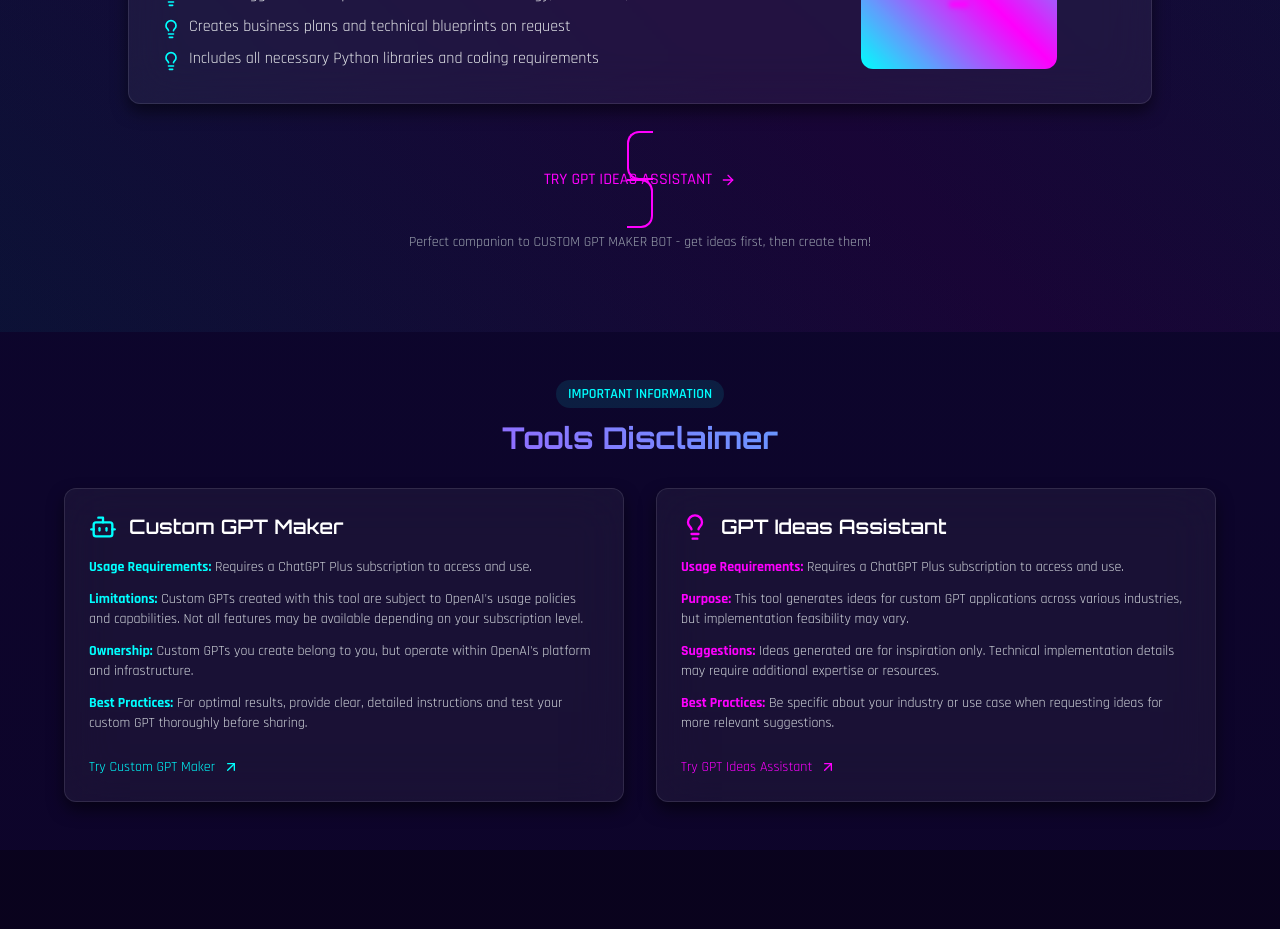
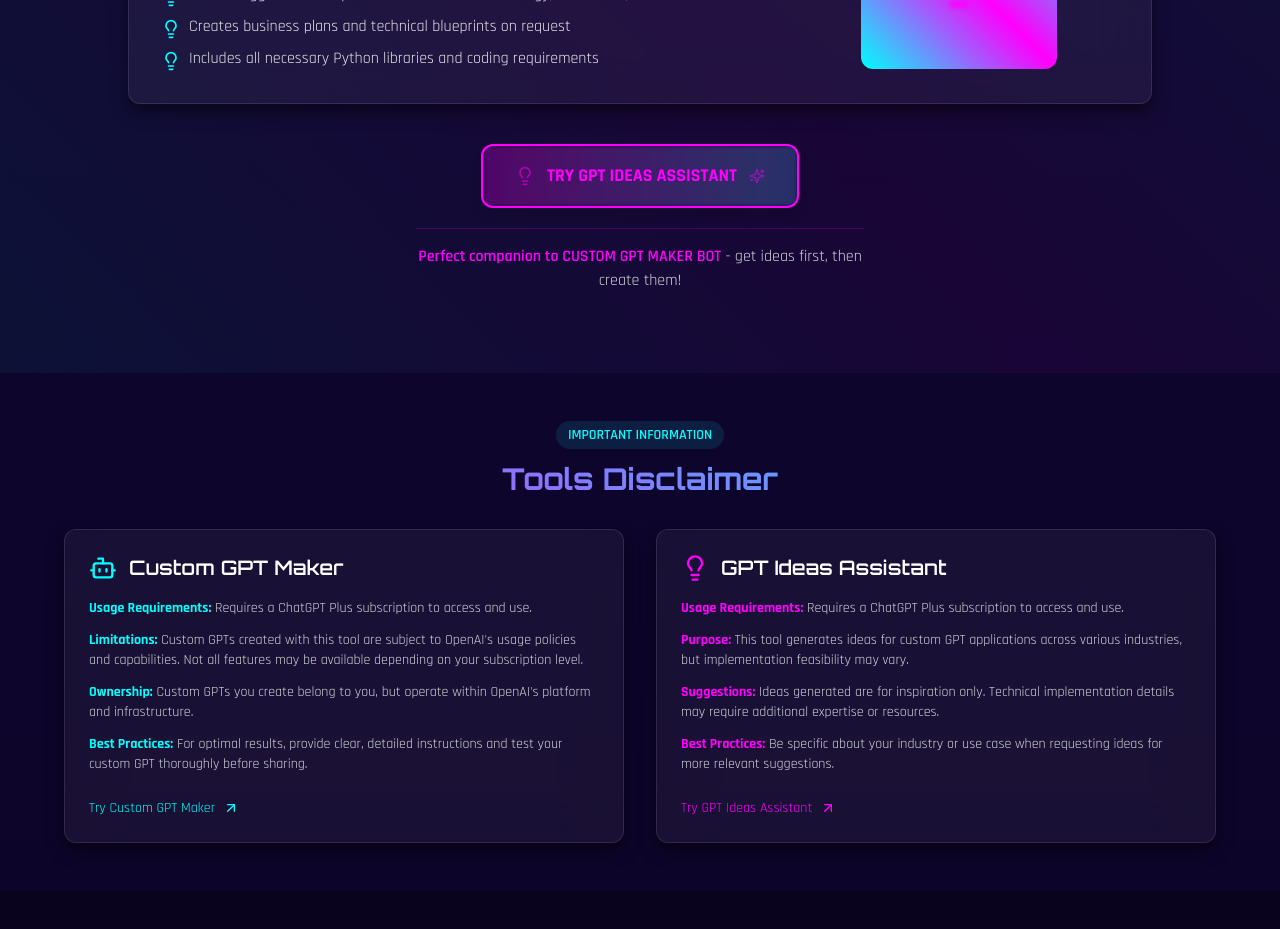
Before and after one commit to aiwebtools/customgptmaker, a React (Vite) app: page / in a window 1280 px wide. Shown: the part 3520-4449 px from the top of the page. Built offline with nearby package versions, Linux system fonts and the light colour scheme.

Commit message:
Improve GPT Ideas Assistant button
The button has been improved.

```diff
--- a/src/components/GPTIdeas.tsx
+++ b/src/components/GPTIdeas.tsx
@@ -1,6 +1,6 @@
 
 import React from 'react';
-import { Lightbulb, ArrowRight } from 'lucide-react';
+import { Lightbulb, ArrowRight, Sparkles } from 'lucide-react';
 
 const GPTIdeas: React.FC = () => {
   return (
@@ -55,20 +55,25 @@ const GPTIdeas: React.FC = () => {
           </div>
 
           <div className="text-center">
+            <div className="flex flex-col items-center">
               <a
                 href="https://chatgpt.com/g/g-U8BWKcCkq-gpt-ideas"
                 target="_blank"
                 rel="noopener noreferrer"
-              className="relative overflow-hidden px-6 py-3 rounded-lg text-neon-purple font-medium transition-all border-2 border-neon-purple hover:shadow-neon-purple hover:bg-neon-purple/10 group"
+                className="relative overflow-hidden px-8 py-4 rounded-lg font-medium transition-all border-2 border-neon-purple shadow-lg hover:shadow-neon-purple group bg-neon-purple/10 transform hover:scale-105 duration-300"
               >
-              <span className="flex items-center justify-center gap-2">
+                <span className="absolute inset-0 bg-gradient-to-r from-neon-purple/20 to-neon-cyan/20 opacity-70 animate-pulse-glow"></span>
+                <span className="flex items-center justify-center gap-3 text-neon-purple text-lg font-bold relative z-10">
+                  <Lightbulb size={20} className="animate-pulse" />
                   TRY GPT IDEAS ASSISTANT
-                <ArrowRight size={16} className="group-hover:translate-x-1 transition-transform" />
+                  <Sparkles size={16} className="animate-pulse" />
                 </span>
               </a>
-            <p className="mt-4 text-gray-400 text-sm">
-              Perfect companion to CUSTOM GPT MAKER BOT - get ideas first, then create them!
+
+              <p className="mt-5 text-gray-300 text-base max-w-md mx-auto border-t border-neon-purple/20 pt-4">
+                <span className="font-semibold text-neon-purple">Perfect companion to CUSTOM GPT MAKER BOT</span> - get ideas first, then create them!
               </p>
+            </div>
           </div>
         </div>
       </div>
```
Lines whose indentation alone changed are shown as unchanged.
